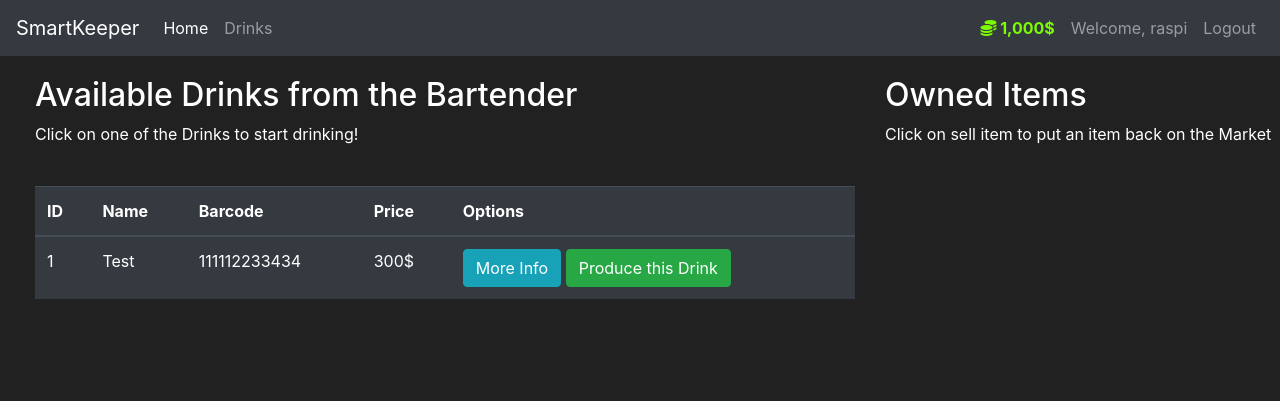
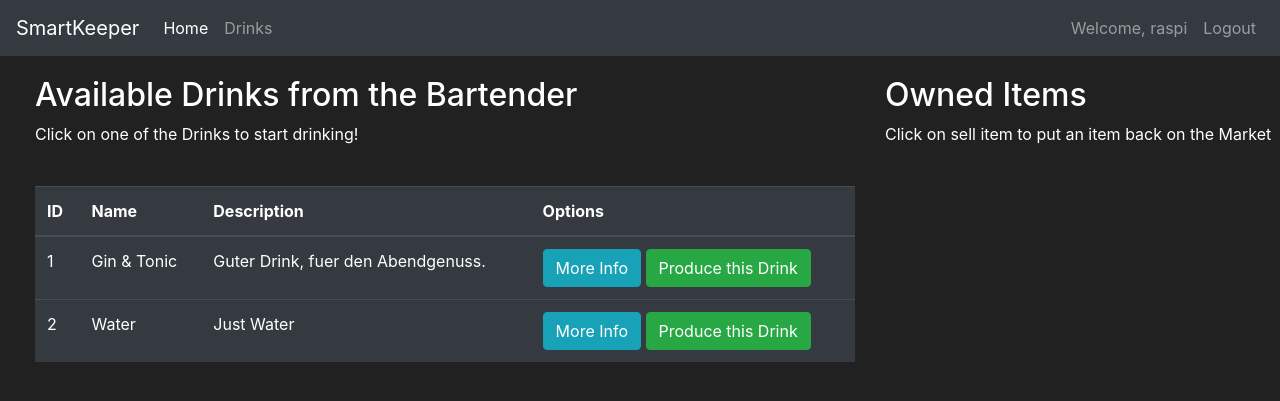
Before and after one commit to maxseidlitz/SmartKeeper, a Flask app: page /market in a window 1280 px wide. Shown: the top 401 px of the page. Run offline with Flask 2, Linux system fonts and the light colour scheme; a user stored in the database is signed in; data comes from the database, SQL or seed files in the repository; both versions use the stored data as it was after the commit; some libraries are stand-ins or nearby versions.

Commit message:
db Integration and display on market

```diff
--- a/market/__init__.py
+++ b/market/__init__.py
@@ -5,7 +5,6 @@ from flask_login import LoginManager
 
 app = Flask(__name__)
 app.config['SQLALCHEMY_DATABASE_URI'] = 'sqlite:///market.db' #uniform resource identifier
-
 #edit secret key to run application
 db = SQLAlchemy(app)
 bcrypt = Bcrypt(app)
--- a/market/models.py
+++ b/market/models.py
@@ -33,7 +33,7 @@ class User(db.Model, UserMixin):
         return bcrypt.check_password_hash(self.password_hash, attempted_password)
 
     def can_purchase(self, item_obj):
-        return self.budget >= item_obj.price
+        return True #self.budget >= item_obj.price
 
     def can_sell(self, sell_obj):
         return sell_obj in self.items
@@ -58,3 +58,29 @@ class Item(db.Model):
         self.owner = None
         user.budget += self.price
         db.session.commit()
+
+class Drink(db.Model):
+    id = db.Column(db.Integer(), primary_key=True)
+    name = db.Column(db.String(length=30), nullable=False, unique=True)
+    description = db.Column(db.String(length=1024), nullable=False)
+    mapping = db.relationship("Map", backref="drink", lazy=True)
+
+    def __repr__(self):
+        return f'Drink {self.id}, {self.name}, {self.description}'
+class Ingredient(db.Model):
+    id = db.Column(db.Integer(), primary_key=True)
+    name = db.Column(db.String(length=30), nullable=False)
+    percentage = db.Column(db.String(length=30), nullable=False)
+    mapping = db.relationship("Map", backref="ingredient", lazy=True)
+
+    def __repr__(self):
+        return f'Ingredient {self.id}, {self.name}, {self.percentage}'
+
+class Map(db.Model):
+    id = db.Column(db.Integer(), primary_key=True)
+    ratio = db.Column(db.Integer(), nullable=False)
+    drinkID = db.Column(db.Integer(), db.ForeignKey('drink.id'), nullable=False)
+    ingredientID = db.Column(db.Integer(), db.ForeignKey('ingredient.id'), nullable=False)
+
+    def __repr__(self):
+        return f'Map {self.id}, {self.ratio}, {self.drinkID}, {self.ingredientID}'
--- a/market/routes.py
+++ b/market/routes.py
@@ -1,6 +1,6 @@
 from market import app
 from flask import render_template, redirect, url_for, flash, request
-from market.models import Item, User
+from market.models import Item, User, Drink, Ingredient, Map
 from market.forms import RegisterForm, LoginForm, PurchaseItemForm, SellItemForm
 from market import db
 from flask_login import login_user, logout_user, login_required, current_user
@@ -18,11 +18,11 @@ def market_page(): #drinks_page
     if request.method == "POST":
         #Purchase Item
         purchased_item = request.form.get("purchased_item")
-        p_item_object = Item.query.filter_by(name=purchased_item).first()
+        p_item_object = Drink.query.filter_by(name=purchased_item).first()
         if p_item_object:
             if current_user.can_purchase(p_item_object):
-                p_item_object.buy(current_user)
-                flash(f"Congratulations! Your purchased {p_item_object.name} for {p_item_object.price} $", category="success")
+                #p_item_object.buy(current_user)
+                flash(f"Congratulations! Your purchased {p_item_object.name}", category="success")
             else:
                 flash(f"Unfortunately, you don't have enough money to purchase {p_item_object.name}!", category="danger")
         #Sell Item
@@ -38,9 +38,12 @@ def market_page(): #drinks_page
         return redirect(url_for('market_page'))
 
     if request.method == "GET":
+        drinks = Drink.query.order_by(Drink.id.asc()).all()
+        list = db.session.query(Drink, Ingredient, Map).filter(Drink.id == Map.drinkID).filter(Map.ingredientID == Ingredient.id).order_by(Drink.id.asc()).all()
+
         items = Item.query.filter_by(owner=None)
         owned_items= Item.query.filter_by(owner=current_user.id)
-        return render_template("market.html", items=items, purchase_form=purchase_form, owned_items=owned_items, selling_form=selling_form) # drinks.html
+        return render_template("market.html", items=items, list=list, drinks=drinks, purchase_form=purchase_form, owned_items=owned_items, selling_form=selling_form) # drinks.html
 
 @app.route("/register", methods=["GET", "POST"])
 def register_page():
--- a/market/templates/base.html
+++ b/market/templates/base.html
@@ -29,12 +29,6 @@
             </ul>
                 {% if current_user.is_authenticated %}
                     <ul class="navbar-nav">
-                        <li class="nav-item">
-                            <a class="nav-link" style='color:lawngreen; font-weight: bold;'>
-                                <i class='fas fa-coins'></i>
-                                {{ current_user.prettier_budget }}
-                            </a>
-                        </li>
                         <li class="nav-item">
                             <a class="nav-link">Welcome, {{ current_user.username }}</a>
                         </li>
--- a/market/templates/includes/items_modals.html
+++ b/market/templates/includes/items_modals.html
@@ -2,24 +2,41 @@
     .modal-content {
         background-color: #212121
     }
+    a {
+        text-align: center;
+    }
 </style>
 
 <!-- More Info -->
-<div class="modal fade" id="Modal-MoreInfo-{{ item.id }}" tabindex="-1" aria-labelledby="exampleModalLabel"
+<div class="modal fade" id="Modal-MoreInfo-{{ drink.id }}" tabindex="-1" aria-labelledby="exampleModalLabel"
     aria-hidden="true">
     <div class="modal-dialog">
         <div class="modal-content">
             <div class="modal-header">
                 <h5 class="modal-title" id="ModalLabel">
                     <!-- -->
-                    {{ item.name }}
+                    {{ drink.name }}
                 </h5>
                 <button type="button" class="close" data-dismiss="modal" aria-label="Close">
                     <span aria-hidden="true">&times;</span>
                 </button>
             </div>
             <div class="modal-body">
-                {{ item.description }}
+                <br>
+
+                {% for drink, ingredient, map in list %}
+                    {% if drink.id %}
+                        <h4>{{ ingredient.name }}</h4>
+                        <br>
+                        <h5>Percentage:</h5>
+                        <a>{{ ingredient.percentage }}</a>
+                        <br>
+                        <br>
+                        <h5>Ratio:</h5>
+                        <a>{{ map.ratio }}</a>
+                    {% endif %}
+                {% endfor %}
+
             </div>
             <div class="modal-footer">
                 <button type="button" class="btn btn-secondary" data-dismiss="modal">Close
@@ -30,14 +47,14 @@
 </div>
 
 <!-- Purchase Confirm -->
-<div class="modal fade" id="Modal-PurchaseConfirm-{{ item.id }}" tabindex="-1" aria-labelledby="exampleModalLabel"
+<div class="modal fade" id="Modal-PurchaseConfirm-{{ drink.id }}" tabindex="-1" aria-labelledby="exampleModalLabel"
     aria-hidden="true">
     <div class="modal-dialog">
         <div class="modal-content">
             <div class="modal-header">
                 <h5 class="modal-title" id="ModalLabel">
                     <!-- -->
-                    {{ item.name }}
+                    {{ drink.name }}
                 </h5>
                 <button type="button" class="close" data-dismiss="modal" aria-label="Close">
                     <span aria-hidden="true">&times;</span>
@@ -48,14 +65,14 @@
                     {{ purchase_form.hidden_tag() }}
 
                     <h4 class='text-center'>
-                        Are you sure you want to buy {{ item.name }} for {{ item.price }}$ ?
+                        Are you sure you want to drink {{ drink.name }}?
                     </h4>
                     <br>
                     <h6 class='text-center'>
-                        By clicking Purchase, you will purchase this item.
+                        By clicking "Mix it!", you will mix this drink.
                     </h6>
                     <br>
-                    <input id="purchased_item" name="purchased_item" type="hidden" value="{{ item.name }}">
+                    <input id="purchased_item" name="purchased_item" type="hidden" value="{{ drink.name }}">
                     {{ purchase_form.submit(class='btn btn-outline-success btn-block') }}
                 </form>
             </div>
--- a/market/templates/market.html
+++ b/market/templates/market.html
@@ -15,25 +15,23 @@ Drink List Page
           <!-- Your Columns HERE -->
           <th scope="col">ID</th>
           <th scope="col">Name</th>
-          <th scope="col">Barcode</th>
-          <th scope="col">Price</th>
+          <th scope="col">Description</th>
           <th scope="col">Options</th>
         </tr>
       </thead>
       <tbody>
         <!-- Your rows inside the table HERE: -->
-        {% for item in items %}
+        {% for drink in drinks %}
         {% include 'includes/items_modals.html' %}
         <tr>
-          <td>{{ item.id }}</td>
-          <td>{{ item.name }}</td>
-          <td>{{ item.barcode }}</td>
-          <td>{{ item.price }}$</td>
+          <td>{{ drink.id }}</td>
+          <td>{{ drink.name }}</td>
+          <td>{{ drink.description }}</td>
           <td>
             <button class="btn btn-outline btn-info" data-toggle="modal"
-              data-target="#Modal-MoreInfo-{{ item.id }}">More Info</button>
+              data-target="#Modal-MoreInfo-{{ drink.id }}">More Info</button>
             <button class="btn btn-outline btn-success" data-toggle="modal"
-              data-target="#Modal-PurchaseConfirm-{{ item.id }}">Produce this Drink</button>
+              data-target="#Modal-PurchaseConfirm-{{ drink.id }}">Produce this Drink</button>
           </td>
         </tr>
         {% endfor %}
```
Also changed, not shown: market/market.db.
